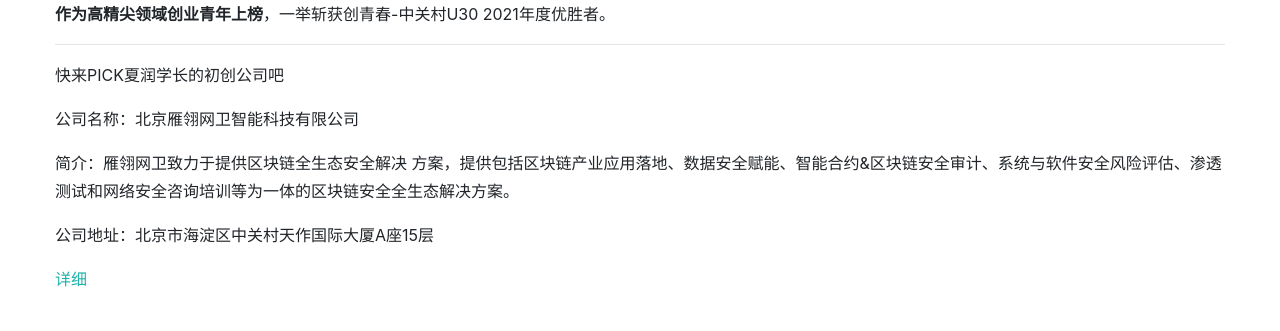
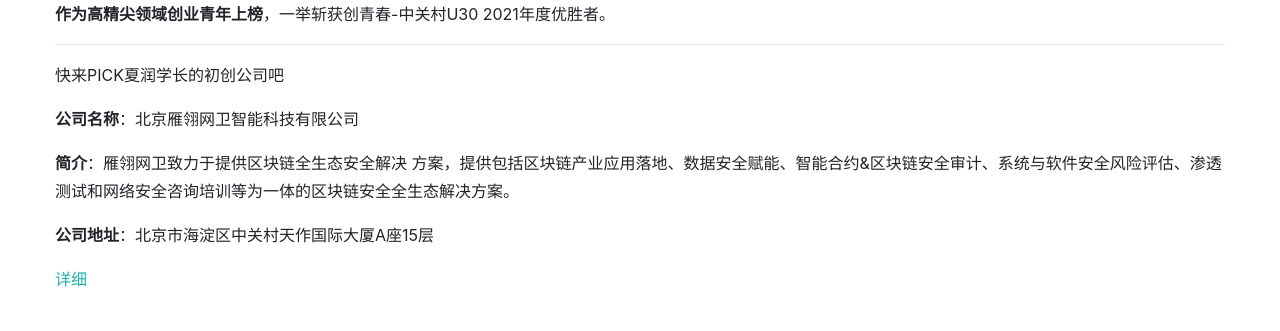
Before and after one commit to xxycfhb/xxycfhb.github.io, a Jekyll site: the page built from _posts/notice/2022-1-24-notice-19.md, in a window 1280 px wide and 900 px high, scrolled down 601 px. Shown: the part 151-482 px from the top of the window. Built offline with Jekyll 4.4.1, drawn with Linux system fonts in a browser that asks for light colours; some web fonts are replaced.

```diff
--- a/_posts/notice/2022-1-24-notice-19.md
+++ b/_posts/notice/2022-1-24-notice-19.md
@@ -23,10 +23,10 @@ categories:
 
 快来PICK夏润学长的初创公司吧
 
-公司名称：北京雁翎网卫智能科技有限公司
+**公司名称**：北京雁翎网卫智能科技有限公司
 
-简介：雁翎网卫致力于提供区块链全生态安全解决 方案，提供包括区块链产业应用落地、数据安全赋能、智能合约&区块链安全审计、系统与软件安全风险评估、渗透测试和网络安全咨询培训等为一体的区块链安全全生态解决方案。
+**简介**：雁翎网卫致力于提供区块链全生态安全解决 方案，提供包括区块链产业应用落地、数据安全赋能、智能合约&区块链安全审计、系统与软件安全风险评估、渗透测试和网络安全咨询培训等为一体的区块链安全全生态解决方案。
 
-公司地址：北京市海淀区中关村天作国际大厦A座15层
+**公司地址**：北京市海淀区中关村天作国际大厦A座15层
 
 [详细](https://mp.weixin.qq.com/s/VbSFhokONVWcgdG5A-JrIQ)
```
